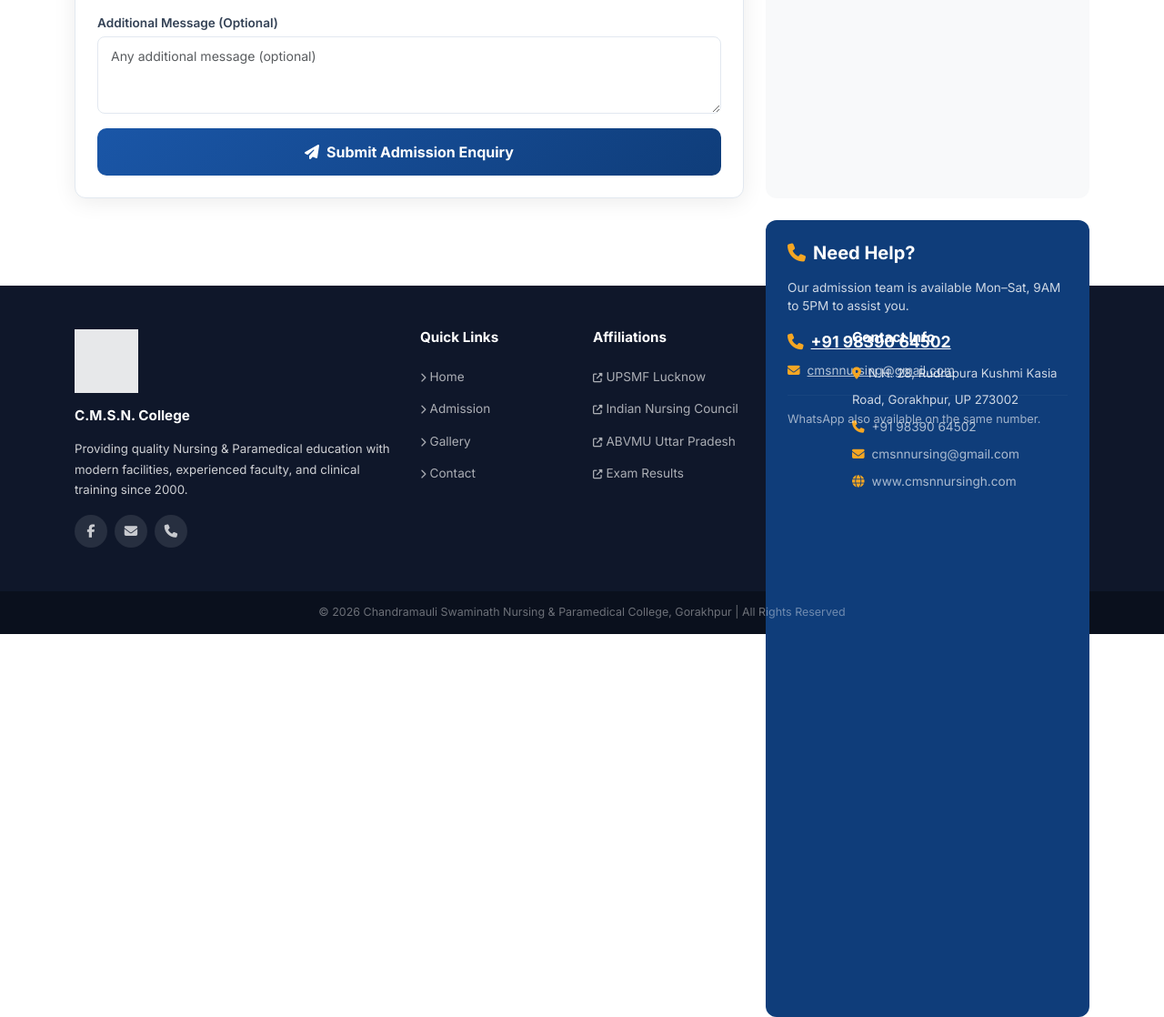
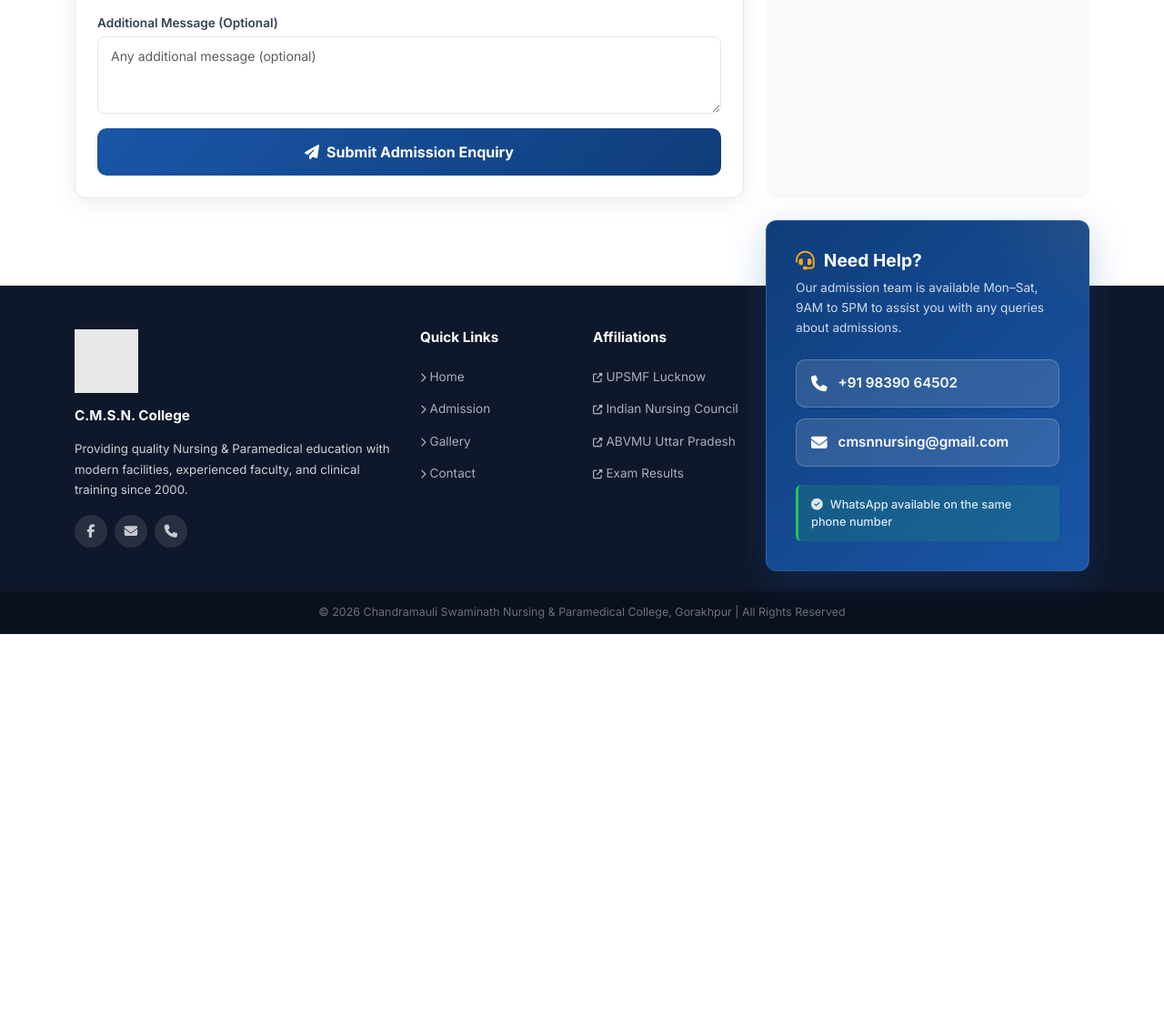
Before and after one commit to GYANENDRA8080/cmsnnursing, a Django app: page /admission/ in a window 1280 px wide. Shown: the part 1078-2196 px from the top of the page at 91% size. After the commit the page ends 1775 px from the top, so only its background shows below. Run offline with Django 5.2, Linux system fonts and the light colour scheme; parts of the project's set-up code (start-up, migrations or seed data) failed here and were passed over.

Commit message:
Initial commit5

```diff
--- a/admission/templates/admission/admission.html
+++ b/admission/templates/admission/admission.html
@@ -79,6 +79,79 @@
 display: flex; align-items: center; justify-content: center;
 font-weight: 700; font-size: 0.85rem;
 }
+.help-card {
+background: linear-gradient(135deg, var(--primary-dark) 0%, var(--primary) 100%);
+border-radius: var(--radius);
+padding: 32px;
+box-shadow: 0 12px 40px rgba(26,86,167,0.25);
+position: relative;
+overflow: hidden;
+border: 1px solid rgba(255,255,255,0.1);
+}
+.help-card::before {
+content: '';
+position: absolute;
+top: -50%; right: -50%;
+width: 300px; height: 300px;
+background: radial-gradient(circle, rgba(245,166,35,0.1) 0%, transparent 70%);
+border-radius: 50%;
+pointer-events: none;
+}
+.help-card-content { position: relative; z-index: 1; }
+.help-card h5 {
+color: #fff;
+font-weight: 700;
+font-size: 1.2rem;
+margin-bottom: 8px;
+display: flex;
+align-items: center;
+gap: 10px;
+}
+.help-card h5 i { color: var(--gold); font-size: 1.3rem; }
+.help-card > .help-card-content > p:first-of-type {
+color: rgba(255,255,255,0.8);
+font-size: 0.85rem;
+line-height: 1.6;
+margin-bottom: 24px;
+}
+.contact-buttons {
+display: flex;
+flex-direction: column;
+gap: 12px;
+margin-bottom: 20px;
+}
+.contact-btn {
+display: flex;
+align-items: center;
+gap: 12px;
+padding: 14px 16px;
+background: rgba(255,255,255,0.12);
+border: 1.5px solid rgba(255,255,255,0.2);
+border-radius: 10px;
+color: #fff;
+text-decoration: none;
+font-weight: 600;
+font-size: 0.95rem;
+transition: all 0.3s;
+cursor: pointer;
+}
+.contact-btn:hover {
+background: var(--gold);
+color: #000;
+border-color: var(--gold);
+transform: translateX(4px);
+box-shadow: 0 8px 20px rgba(245,166,35,0.3);
+}
+.contact-btn i { font-size: 1.1rem; }
+.whatsapp-note {
+background: rgba(34, 197, 94, 0.15);
+border-left: 3px solid #22c55e;
+padding: 12px 14px;
+border-radius: 6px;
+color: rgba(255,255,255,0.85);
+font-size: 0.8rem;
+font-weight: 500;
+}
 {% endblock %}
 
 {% block content %}
@@ -87,7 +160,8 @@
     <div class="container">
         <div class="section-badge" style="background:rgba(255,255,255,0.15); color:#fff;">2026–27 Session</div>
         <h1 class="section-title" style="color:#fff;">Admission <span style="color:var(--gold);">Open</span></h1>
-        <p style="color:rgba(255,255,255,0.75); max-width:500px;">Fill in the form below to apply for GNM or ANM programmes. Our team will contact you for further steps.</p>
+        <p style="color:rgba(255,255,255,0.75); max-width:500px;">Fill in the form below to apply for GNM or ANM
+            programmes. Our team will contact you for further steps.</p>
     </div>
 </div>
 
@@ -111,7 +185,8 @@
                     <div class="form-card">
                         <div class="form-card-header">
                             <h4 class="mb-0"><i class="fas fa-graduation-cap me-2"></i>Admission Enquiry Form</h4>
-                            <p class="mb-0 mt-1" style="opacity:0.75; font-size:0.85rem;">Fill all fields accurately. Fields marked * are mandatory.</p>
+                            <p class="mb-0 mt-1" style="opacity:0.75; font-size:0.85rem;">Fill all fields accurately.
+                                Fields marked * are mandatory.</p>
                         </div>
                         <div class="p-4">
                             <form method="POST">
@@ -121,7 +196,9 @@
                                     <div class="col-md-6">
                                         <label class="form-label">Full Name *</label>
                                         {{ form.full_name }}
-                                        {% if form.full_name.errors %}<div class="text-danger small mt-1">{{ form.full_name.errors.0 }}</div>{% endif %}
+                                        {% if form.full_name.errors %}<div class="text-danger small mt-1">
+                                            {{ form.full_name.errors.0 }}
+                                        </div>{% endif %}
                                     </div>
                                     <div class="col-md-6">
                                         <label class="form-label">Father's Name *</label>
@@ -179,7 +256,8 @@
                     <div class="form-card">
                         <div class="form-card-header" style="background: linear-gradient(135deg, #16a34a, #15803d);">
                             <h4 class="mb-0"><i class="fas fa-bed me-2"></i>Hostel Admission Form</h4>
-                            <p class="mb-0 mt-1" style="opacity:0.75; font-size:0.85rem;">Apply for hostel accommodation along with your admission.</p>
+                            <p class="mb-0 mt-1" style="opacity:0.75; font-size:0.85rem;">Apply for hostel accommodation
+                                along with your admission.</p>
                         </div>
                         <div class="p-4">
                             <form method="POST">
@@ -215,7 +293,8 @@
                                         {{ hostel_form.address }}
                                     </div>
                                     <div class="col-12">
-                                        <button type="submit" class="submit-btn" style="background: linear-gradient(135deg, #16a34a, #15803d);">
+                                        <button type="submit" class="submit-btn"
+                                            style="background: linear-gradient(135deg, #16a34a, #15803d);">
                                             <i class="fas fa-paper-plane me-2"></i>Submit Hostel Application
                                         </button>
                                     </div>
@@ -232,33 +311,45 @@
                     <h5 class="fw-bold mb-3"><i class="fas fa-list-check me-2 text-primary"></i>Application Steps</h5>
                     <div class="step-item">
                         <div class="step-num">1</div>
-                        <div style="font-size:0.87rem; line-height:1.6;"><strong>Fill the form</strong> with your accurate personal and academic details.</div>
+                        <div style="font-size:0.87rem; line-height:1.6;"><strong>Fill the form</strong> with your
+                            accurate personal and academic details.</div>
                     </div>
                     <div class="step-item">
                         <div class="step-num">2</div>
-                        <div style="font-size:0.87rem; line-height:1.6;"><strong>Receive confirmation</strong> — our team will call you within 2 working days.</div>
+                        <div style="font-size:0.87rem; line-height:1.6;"><strong>Receive confirmation</strong> — our
+                            team will call you within 2 working days.</div>
                     </div>
                     <div class="step-item">
                         <div class="step-num">3</div>
-                        <div style="font-size:0.87rem; line-height:1.6;"><strong>Document verification</strong> — bring original certificates to college.</div>
+                        <div style="font-size:0.87rem; line-height:1.6;"><strong>Document verification</strong> — bring
+                            original certificates to college.</div>
                     </div>
                     <div class="step-item">
                         <div class="step-num">4</div>
-                        <div style="font-size:0.87rem; line-height:1.6;"><strong>Secure your seat</strong> — complete fee payment and enrollment.</div>
+                        <div style="font-size:0.87rem; line-height:1.6;"><strong>Secure your seat</strong> — complete
+                            fee payment and enrollment.</div>
                     </div>
                 </div>
 
-                <div class="info-card" style="background: var(--primary-dark); color:#fff;">
-                    <h5 class="fw-bold mb-3" style="color:#fff;"><i class="fas fa-phone me-2" style="color:var(--gold);"></i>Need Help?</h5>
-                    <p style="font-size:0.85rem; opacity:0.8; margin-bottom:16px;">Our admission team is available Mon–Sat, 9AM to 5PM to assist you.</p>
-                    <a href="tel:+919839064502" class="d-block text-white fw-bold mb-2" style="font-size:1.1rem;">
-                        <i class="fas fa-phone me-2" style="color:var(--gold);"></i>+91 98390 64502
+                <div class="help-card">
+                    <div class="help-card-content">
+                        <h5><i class="fas fa-headset"></i>Need Help?</h5>
+                        <p>Our admission team is available Mon–Sat, 9AM to 5PM to assist you with any queries about
+                            admissions.</p>
+                        <div class="contact-buttons">
+                            <a href="tel:+919839064502" class="contact-btn">
+                                <i class="fas fa-phone"></i>
+                                <span>+91 98390 64502</span>
                             </a>
-                    <a href="mailto:cmsnnursing@gmail.com" class="d-block" style="color:rgba(255,255,255,0.7); font-size:0.85rem;">
-                        <i class="fas fa-envelope me-2" style="color:var(--gold);"></i>cmsnnursing@gmail.com
+                            <a href="mailto:cmsnnursing@gmail.com" class="contact-btn">
+                                <i class="fas fa-envelope"></i>
+                                <span>cmsnnursing@gmail.com</span>
                             </a>
-                    <hr style="border-color:rgba(255,255,255,0.15);">
-                    <p style="font-size:0.8rem; opacity:0.6; margin:0;">WhatsApp also available on the same number.</p>
+                        </div>
+                        <div class="whatsapp-note">
+                            <i class="fas fa-check-circle me-2"></i>WhatsApp available on the same phone number
+                        </div>
+                    </div>
                 </div>
             </div>
         </div>
```
Lines whose indentation alone changed are shown as unchanged.
